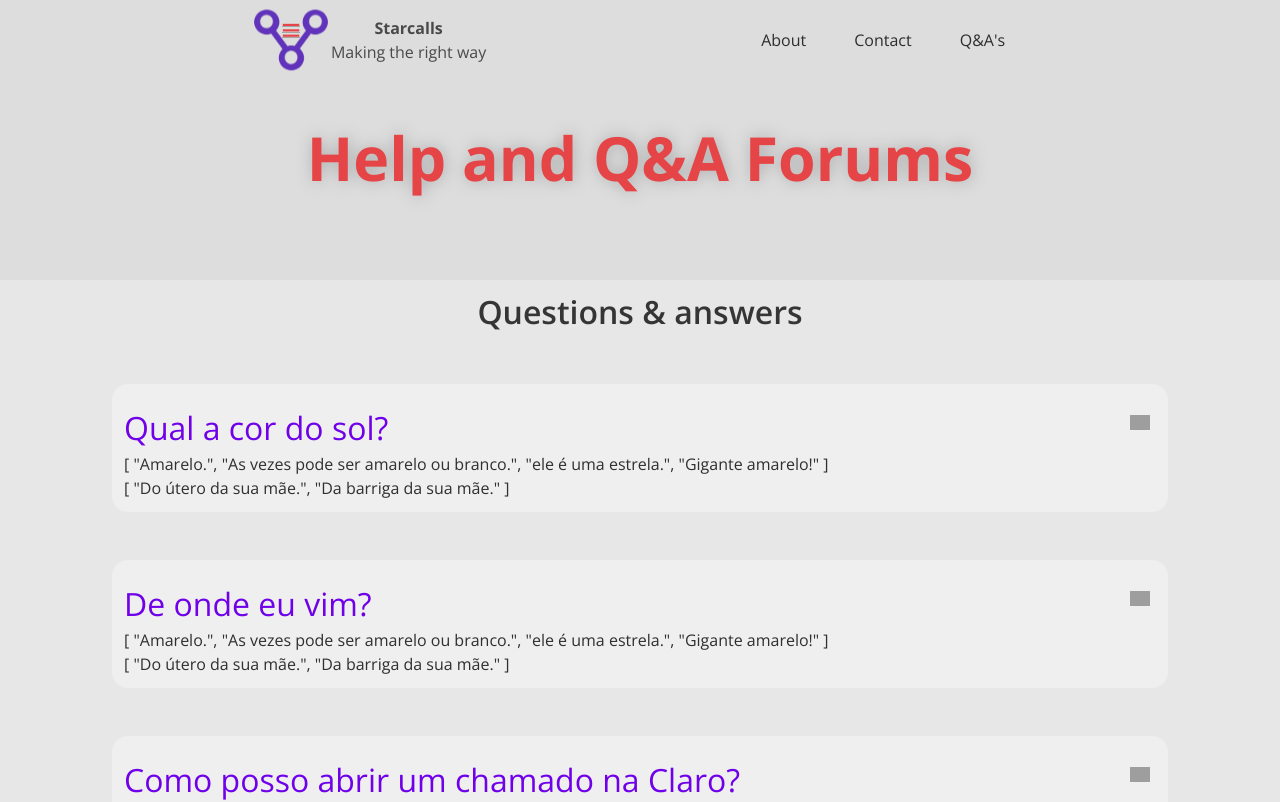
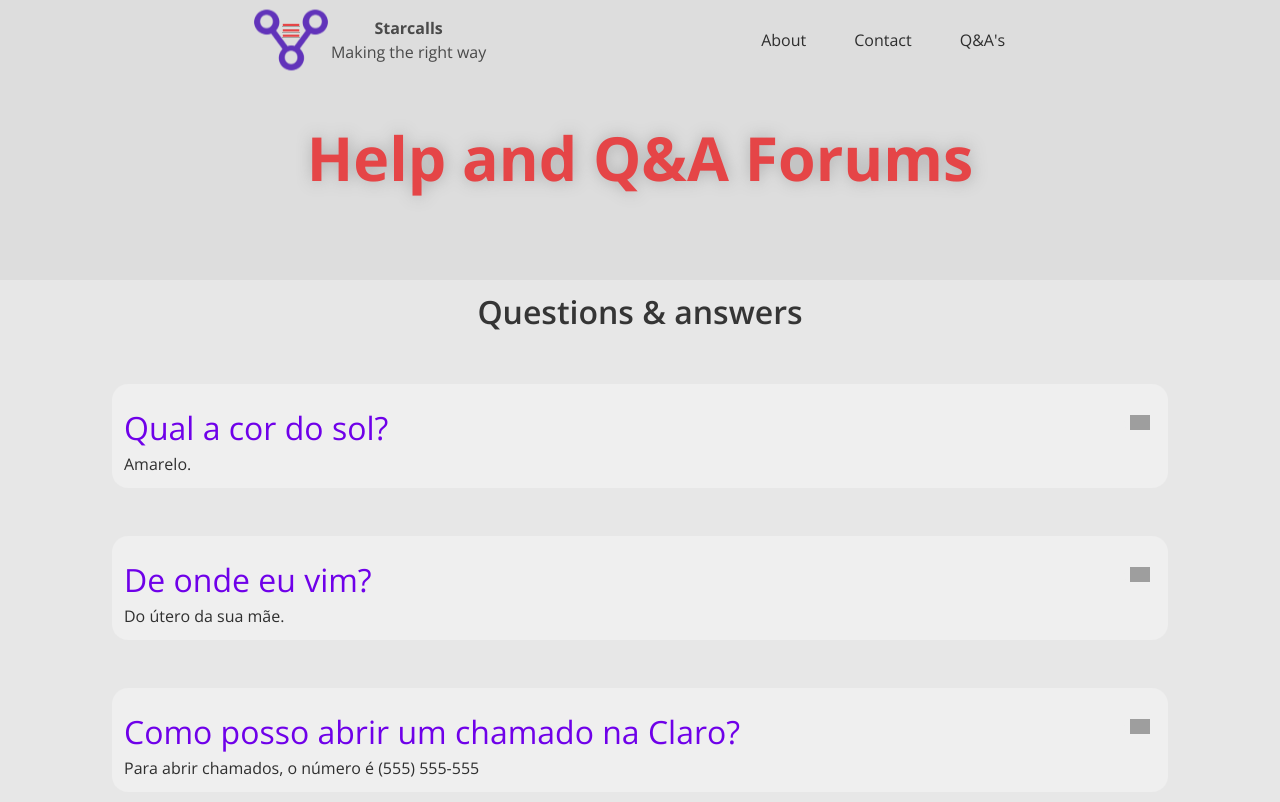
Before and after one commit to Leoff00/starcalls-frontend, a Vue app: page / in a window 1280 px wide. Shown: the top 802 px of the page. Built offline with nearby package versions, Linux system fonts and the light colour scheme; grey boxes are pictures that could not be loaded.

Commit message:
fix: answers limit

```diff
--- /dev/null
+++ b/src/components/Answers.vue
@@ -0,0 +1,27 @@
+
+<template>
+  <p class="is-size-6" v-for="(a, index) in limitedAnswers" :key="index">
+    {{ a }}
+  </p>
+</template>
+<script setup lang="ts">
+
+import { computed } from "vue";
+
+interface Props {
+  answers: string[];
+  limit: number;
+}
+const props = defineProps<Props>();
+
+const limitedAnswers = computed(() => {
+  return props.answers.slice(0, props.limit);
+});
+
+</script>
+<style scoped>
+p {
+  font-weight: 400;
+  color: var(--soft-black-weakest);
+}
+</style>
--- /dev/null
+++ b/src/components/Question.vue
@@ -0,0 +1,52 @@
+<template>
+  <div class="qa-container column m-6">
+    <div class="mt-2 is-flex is-justify-content-space-between is-align-items-center">
+      <h3 class="is-size-3">{{ items.question }}</h3>
+      <figure class="image is-32x32">
+        <button @click="limit++">
+          <img src="../assets/plus.svg" alt="Carregar mais">
+        </button>
+      </figure>
+    </div>
+    <Answers :answers="items.answers" :limit="limit" />
+  </div>
+</template>
+<script setup lang="ts">
+import Answers from "./Answers.vue";
+import { ref } from "vue";
+
+interface Props {
+  items: {
+    question: string;
+    answers: string[];
+  };
+}
+
+defineProps<Props>();
+
+const limit = ref(1);
+</script>
+<style scoped>
+.qa-container {
+  background: var(--white-tone-secondary);
+  border-radius: 1rem;
+}
+
+h3 {
+  font-weight: 300;
+  color: var(--purple-tone-strong);
+}
+
+button {
+  outline: none;
+  background-color: none;
+  border: none;
+  border-radius: 0.5rem;
+  transition: 0.225s;
+}
+
+button:hover {
+  transform: scale(1.225);
+}
+
+</style>
--- a/src/components/Questions.vue
+++ b/src/components/Questions.vue
@@ -4,71 +4,21 @@
             <h2 class="is-size-3">Questions & answers</h2>
         </div>
         <section v-for="items in data" :key="items.q_id" class="container">
-            <div class="qa-container column m-6">
-                <div class="mt-2 is-flex is-justify-content-space-between is-align-items-center">
-                    <h3 class="is-size-3">{{ items.question }}</h3>
-                    <figure class="image is-32x32">
-                        <button @click="limit++">
-                            <img src="../assets/plus.svg" alt="Carregar mais">
-                        </button>
-                    </figure>
-                </div>
-                <!-- <div class="pb-1 pt-2" v-for="answer in range"> -->
-                <p class="is-size-6" v-for="a in range" :key="items.q_id">{{ a }}</p>
-                <!-- </div> -->
-            </div>
+            <Question :items="items" />
         </section>
     </section>
 </template>
 <script lang="ts" setup>
-import { ref, computed } from "vue";
 import { data } from "../mock/mock.json"
-const limit = ref(2)
-
-const answers = data.map((v) => v.answers)
-
-const range = computed(() => {
-    return answers.slice(0, limit.value)
-})
-
+import Question from "./Question.vue"
 </script>
 <style scoped>
-.section-header {
-    display: flex;
-    align-items: center;
-    justify-content: center;
-    margin: 2rem;
-}
-
-.qa-container {
-    background: var(--white-tone-secondary);
-    border-radius: 1rem;
-}
-
-button {
-    outline: none;
-    background-color: none;
-    border: none;
-    border-radius: 0.5rem;
-    transition: 0.225s;
-}
-
-button:hover {
-    transform: scale(1.225);
-}
 
 h2 {
     font-weight: 600;
     color: var(--soft-black-weak);
 }
 
-h3 {
-    font-weight: 300;
-    color: var(--purple-tone-strong);
-}
 
-p {
-    font-weight: 400;
-    color: var(--soft-black-weakest);
-}
+
 </style>
```
